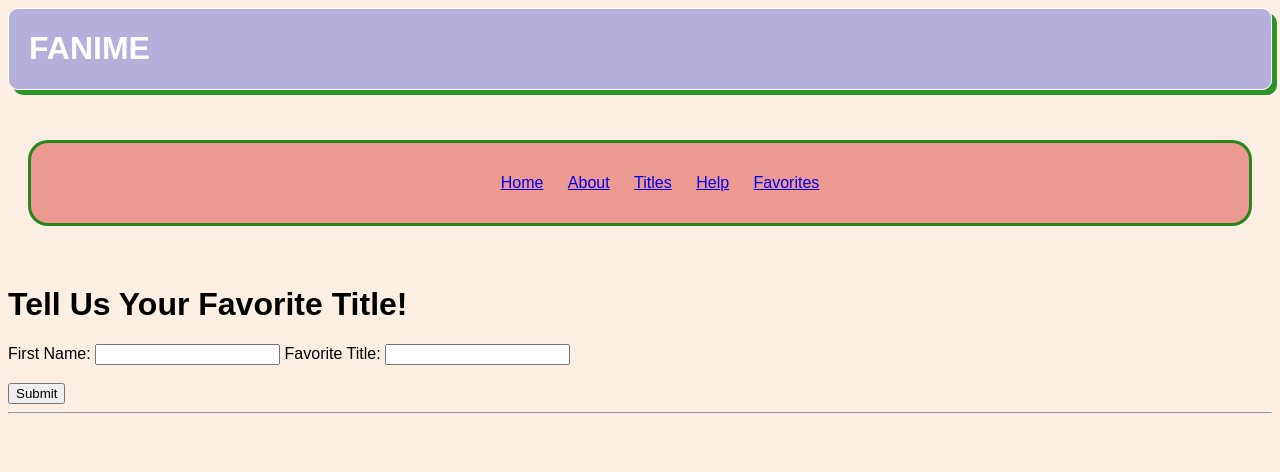
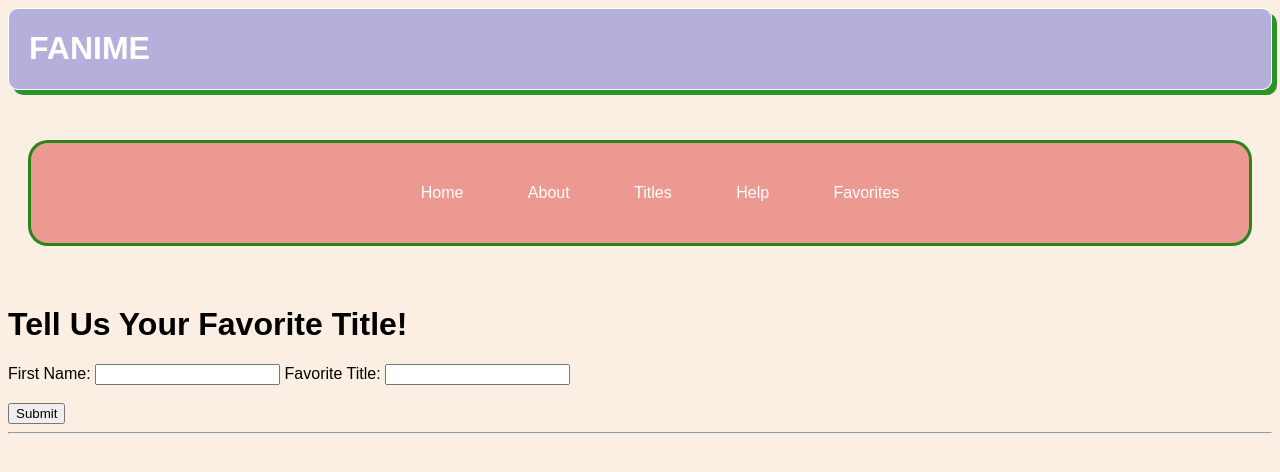
Before and after one commit to mishalraiii/Jikan-Project-, a website: page public/Favorite.html in a window 1280 px wide. Drawn offline with Linux system fonts and the light colour scheme; no server answers.

Commit message:
Update Favorite.css

```diff
--- a/public/Favorite.css
+++ b/public/Favorite.css
@@ -41,3 +41,9 @@ color: #ffffff;
     display: inline-block;
     padding: 10px;
 }
+#main-nav a {
+    text-decoration: none;
+    color: white;
+    padding: 10px 20px;
+    display: block;
+}
```
